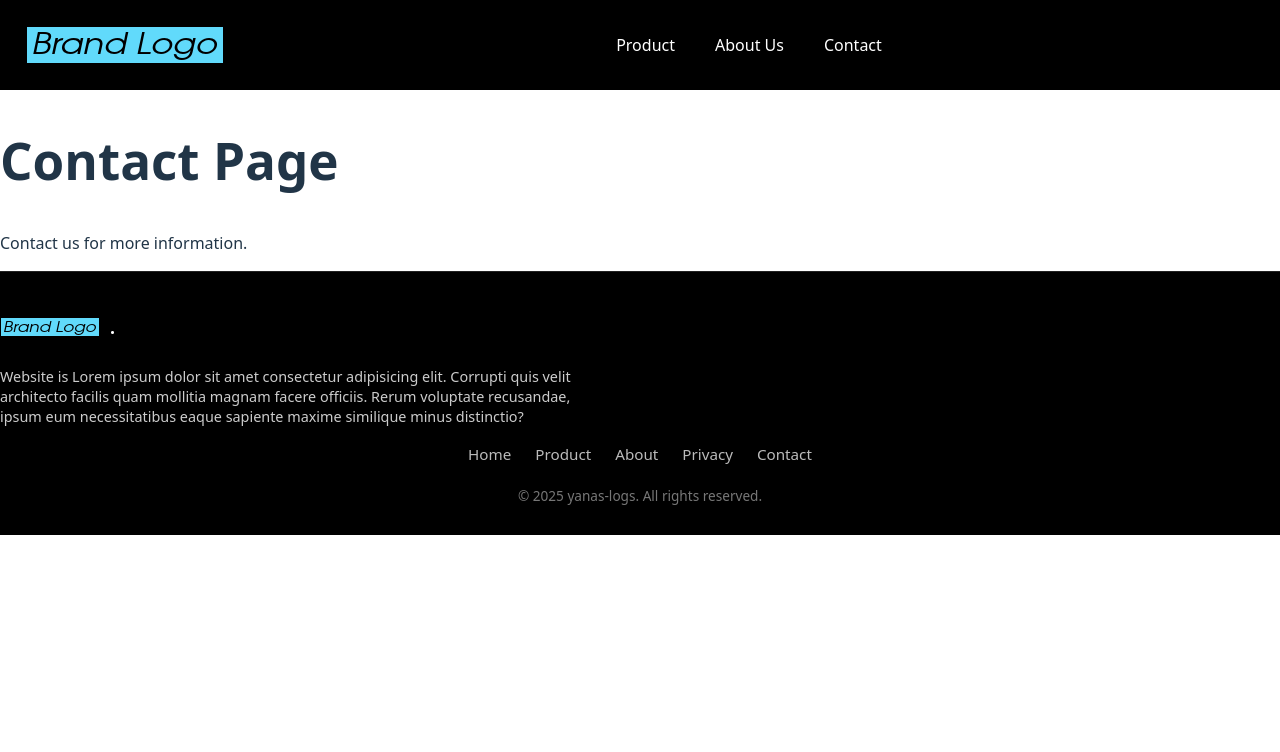
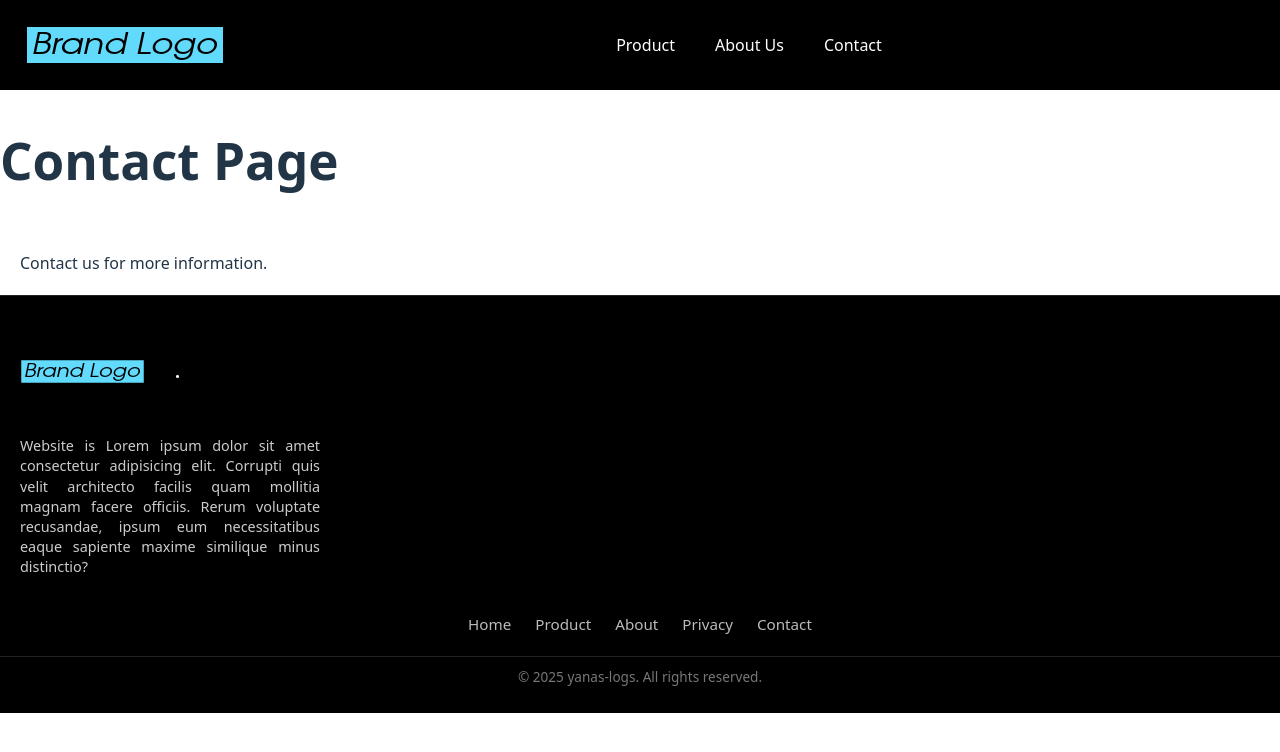
Before and after one commit to yanas-logs/litebase, a React (Vite) app in the folder react/: page /contact in a window 1280 px wide. Shown: the top 752 px of the page. Built offline with nearby package versions, Linux system fonts and the light colour scheme.

Commit message:
chore: refactor footer

```diff
--- a/react/src/components/css/Footer.css
+++ b/react/src/components/css/Footer.css
@@ -29,10 +29,11 @@
 }
 
 .footer-logo-img {
-  width: 100px;
+  width: 125px;
   height: 50px;
   object-fit: contain;
   border-radius: 8px;
+  padding: 20px;
 }
 
 .footer-brand {
@@ -46,14 +47,22 @@
   display: flex;
   justify-content: center;
 }
+
 .footer-description {
   max-width: 600px;
   font-size: 0.9rem;
   color: #ccc;
   line-height: 1.4;
   margin-bottom: 15px;
-  text-align: left;
+  text-align: justify;
 }
+
+p {
+  width: 300px;
+  margin: 0;
+  padding: 20px;
+}
+
 .footer-links {
   list-style: none;
   display: flex;
@@ -85,6 +94,11 @@
 .footer-copy {
   font-size: 0.85rem;
   color: #777;
+  margin: 0;
+  padding: 10px 0;
+  border-top: 1px solid #222;
+  width: 100%;
+  box-sizing: border-box;
 }
 
 /* ===== Responsive ===== */
```
